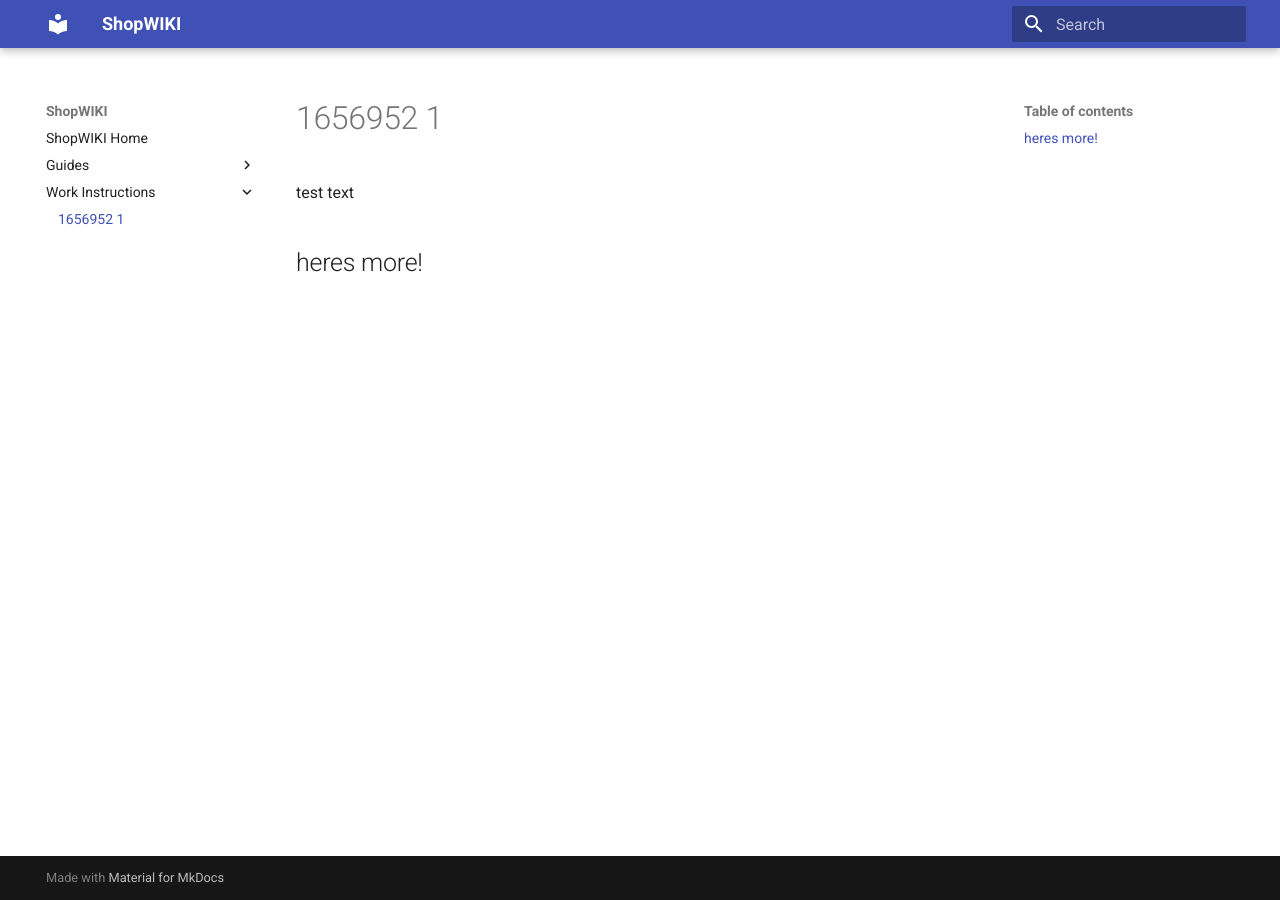
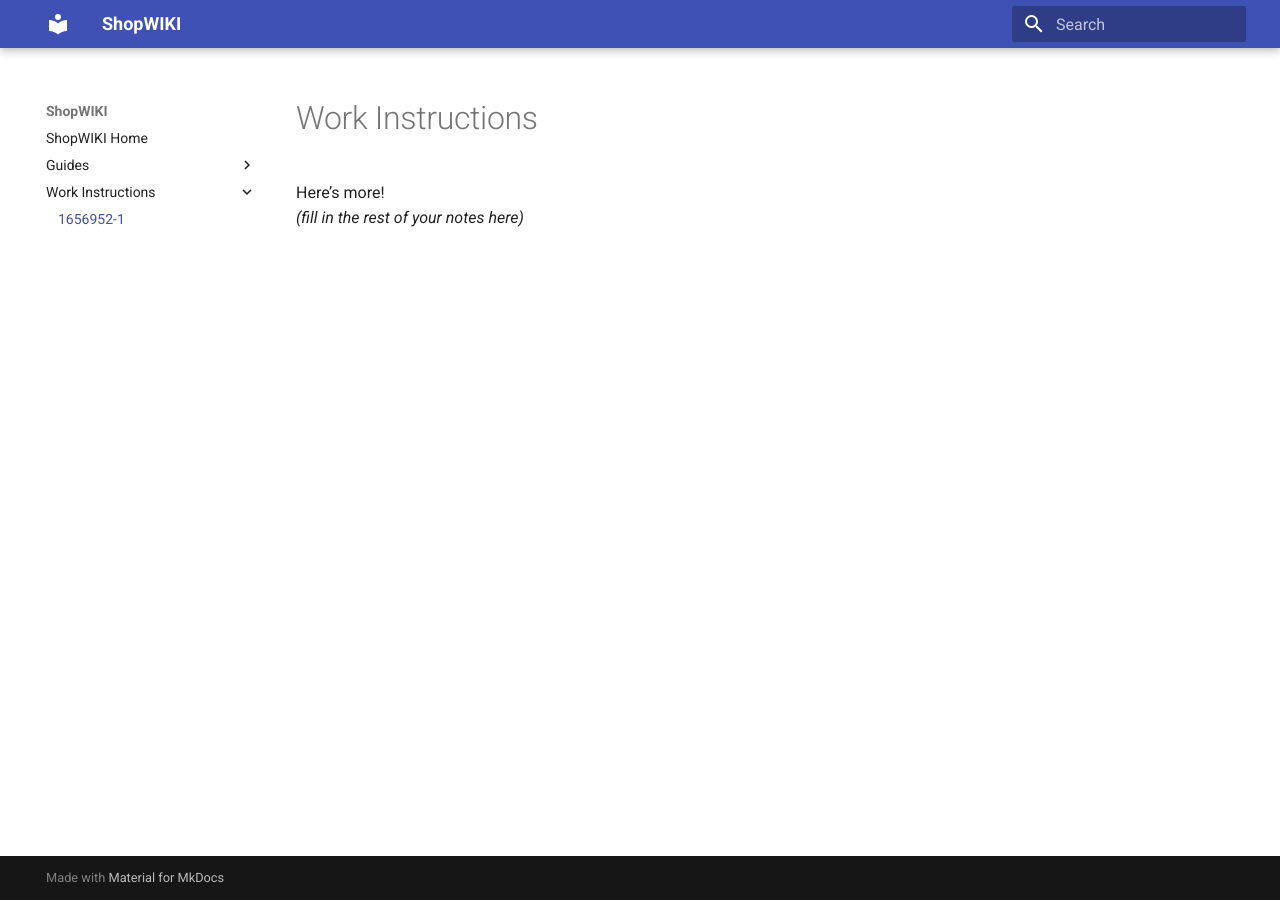
Before and after one commit to bfosbinder/ShopWIKI, an MkDocs documentation site: the page built from docs/Work_Instructions/1656952-1.md, in a window 1280 px wide. Built offline with MkDocs 1.6.1 and Material for MkDocs 9.7.7, drawn with Linux system fonts in a browser that asks for light colours.

```diff
--- a/docs/Work_Instructions/1656952-1.md
+++ b/docs/Work_Instructions/1656952-1.md
@@ -1,3 +1,8 @@
-test text
+---
+title: 1656952-1
+---
 
-## heres more!
+# Work Instructions
+
+Here’s more!
+*(fill in the rest of your notes here)*
```
